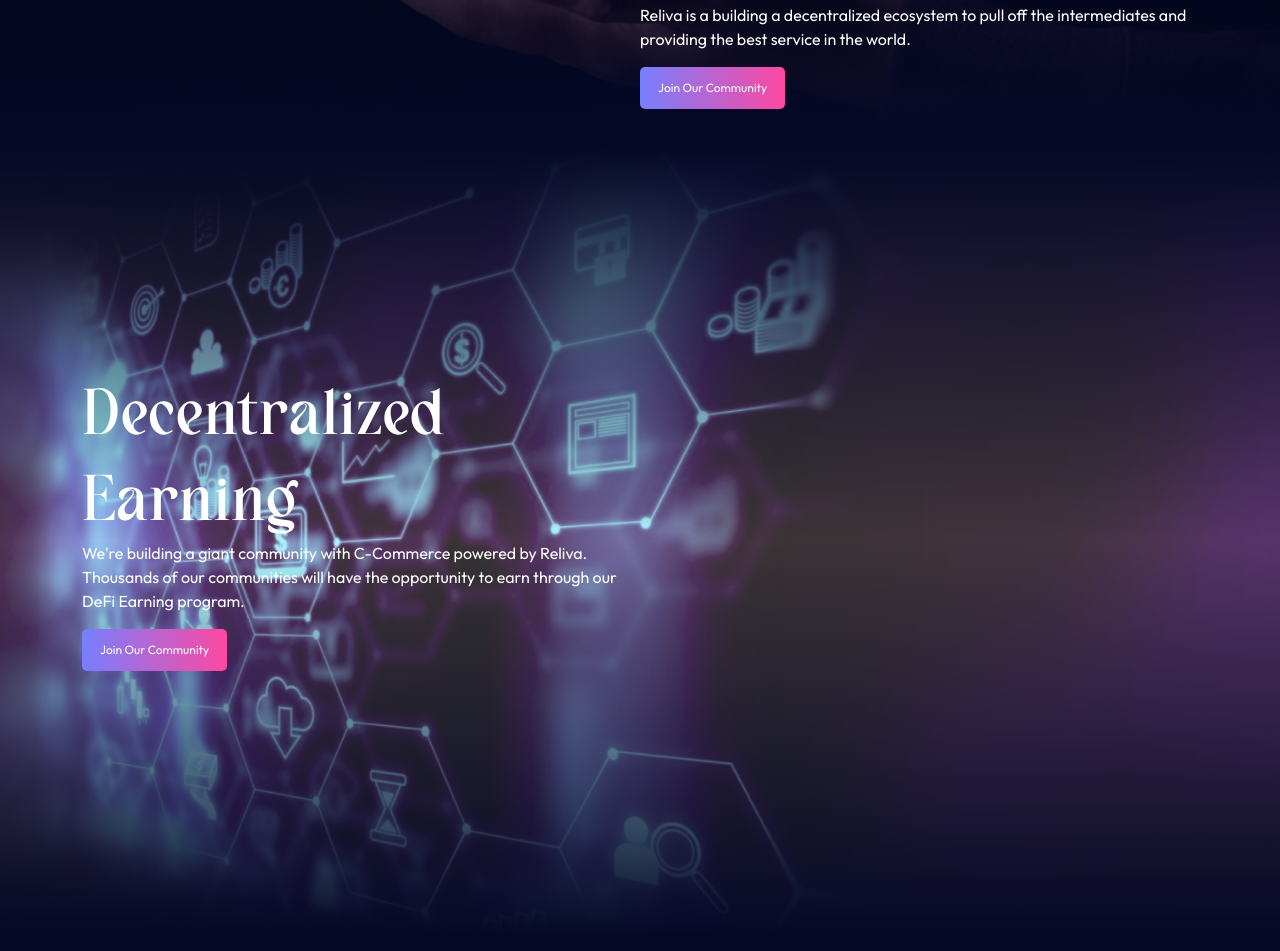
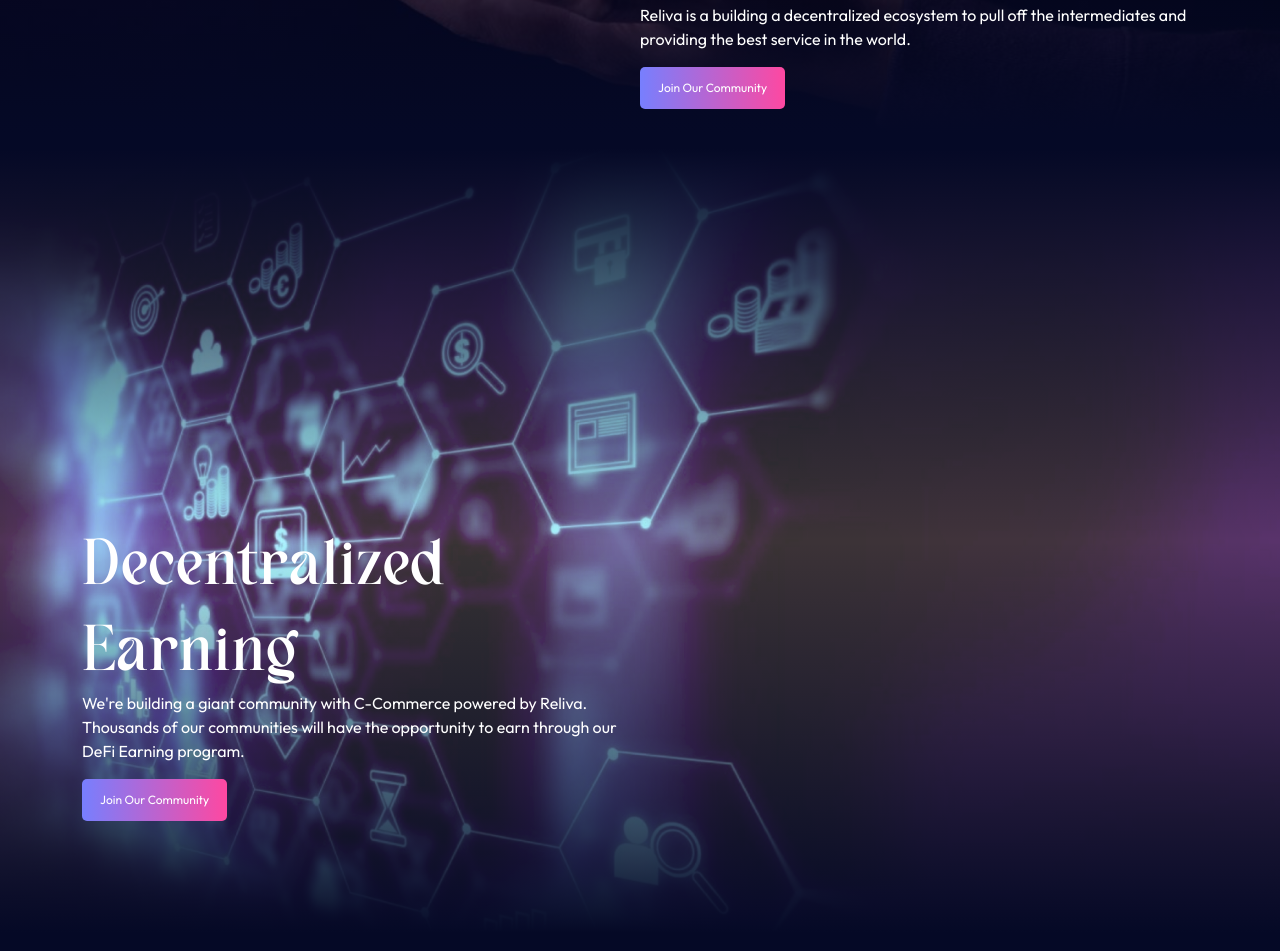
Before and after one commit to RishinKrishna/Reliva-Global, a plain HTML site: page index.html in a window 1280 px wide. Shown: the part 659-1610 px from the top of the page. Drawn offline with nearby package versions, Linux system fonts and the light colour scheme.

Commit message:
changed text align

```diff
--- a/index.html
+++ b/index.html
@@ -90,8 +90,8 @@
     <div class="overlay"></div>
   </div>
   <!-- COMMUNITY SECTION -->
-  <div class="community-section">
-    <div class="container h-100 position-relative z-10">
+  <div class="community-section overflow-hidden">
+    <div class="container h-100 position-relative z-10" style="padding-top: 300px;">
            <!--  MAIN CONTENT  -->
       <div class="row h-100">
         <div class="col-md-12 main-section">
```
